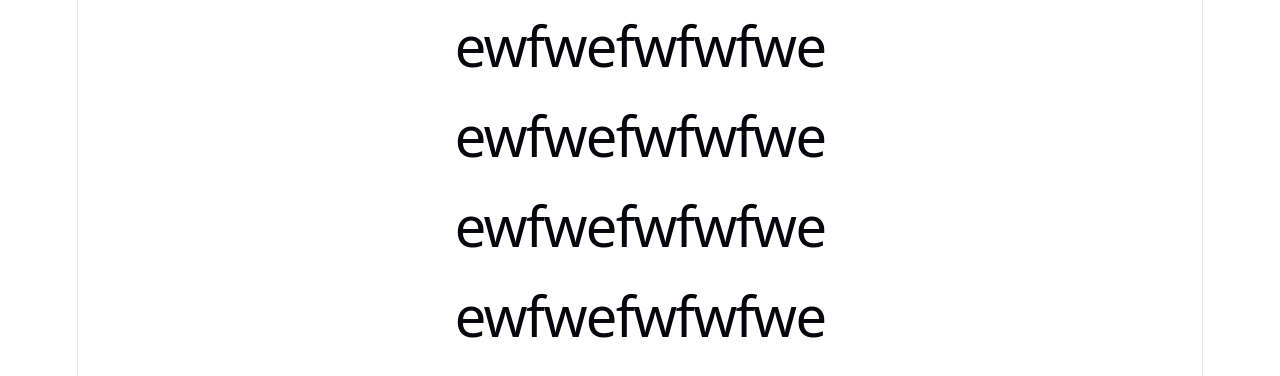
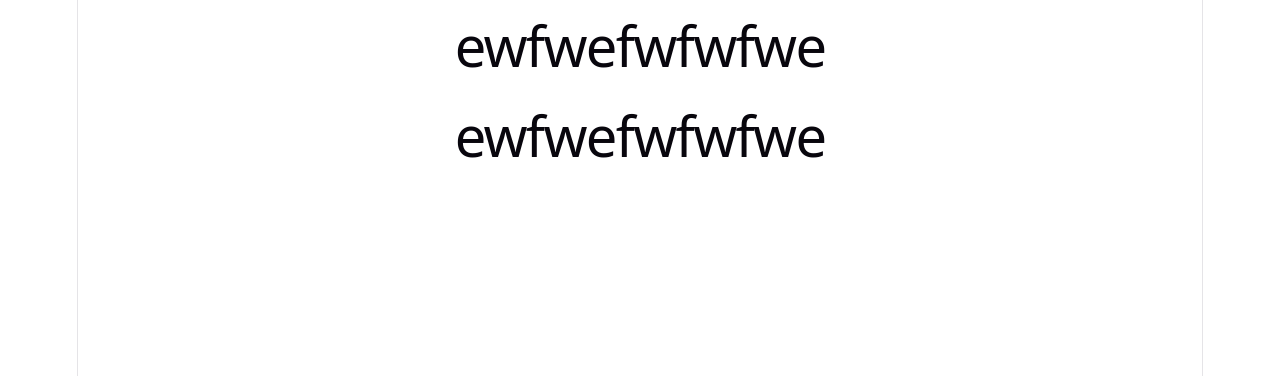
Before and after one commit to josephkhella2010/new-project, a React (Vite) app in the folder frontend/project/: page / in a window 1280 px wide. Shown: the top 376 px of the page. Built offline with nearby package versions, Linux system fonts and the light colour scheme.

Commit message:
testing pipeline

```diff
--- a/frontend/project/src/App.tsx
+++ b/frontend/project/src/App.tsx
@@ -5,8 +5,6 @@ function App() {
     <>
       <h1>ewfwefwfwfwe</h1>
       <h1>ewfwefwfwfwe</h1>
-      <h1>ewfwefwfwfwe</h1>
-      <h1>ewfwefwfwfwe</h1>
     </>
   );
 }
```
Also changed, not shown: 1 other file (tests, documents, lock files or other folders).
